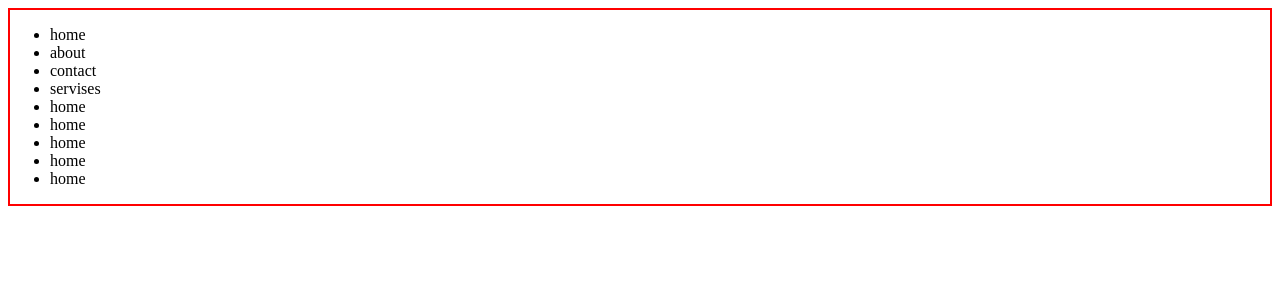
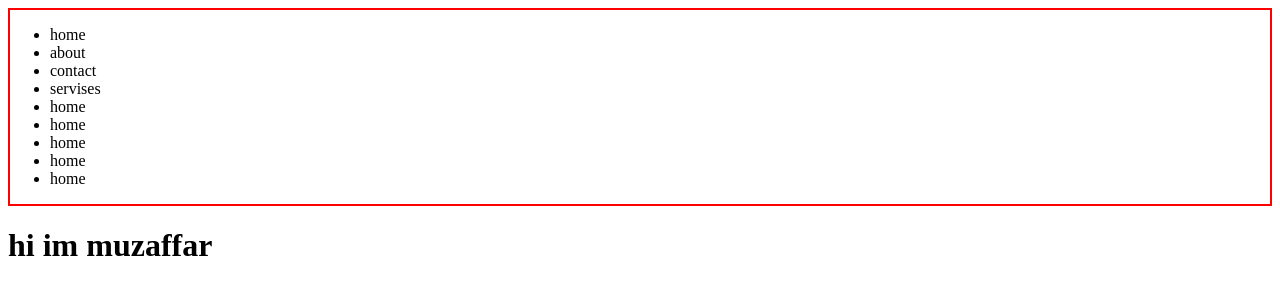
Before and after one commit to umidjonhp/git, a plain HTML site: page index.html in a window 1280 px wide. Drawn offline with Linux system fonts and the light colour scheme.

Commit message:
added main

```diff
--- a/index.html
+++ b/index.html
@@ -21,5 +21,8 @@
             <li>home</li>
         </ul>
     </nav>
+    <main>
+        <h1>hi im muzaffar</h1>
+    </main>
 </body>
 </html>
```
